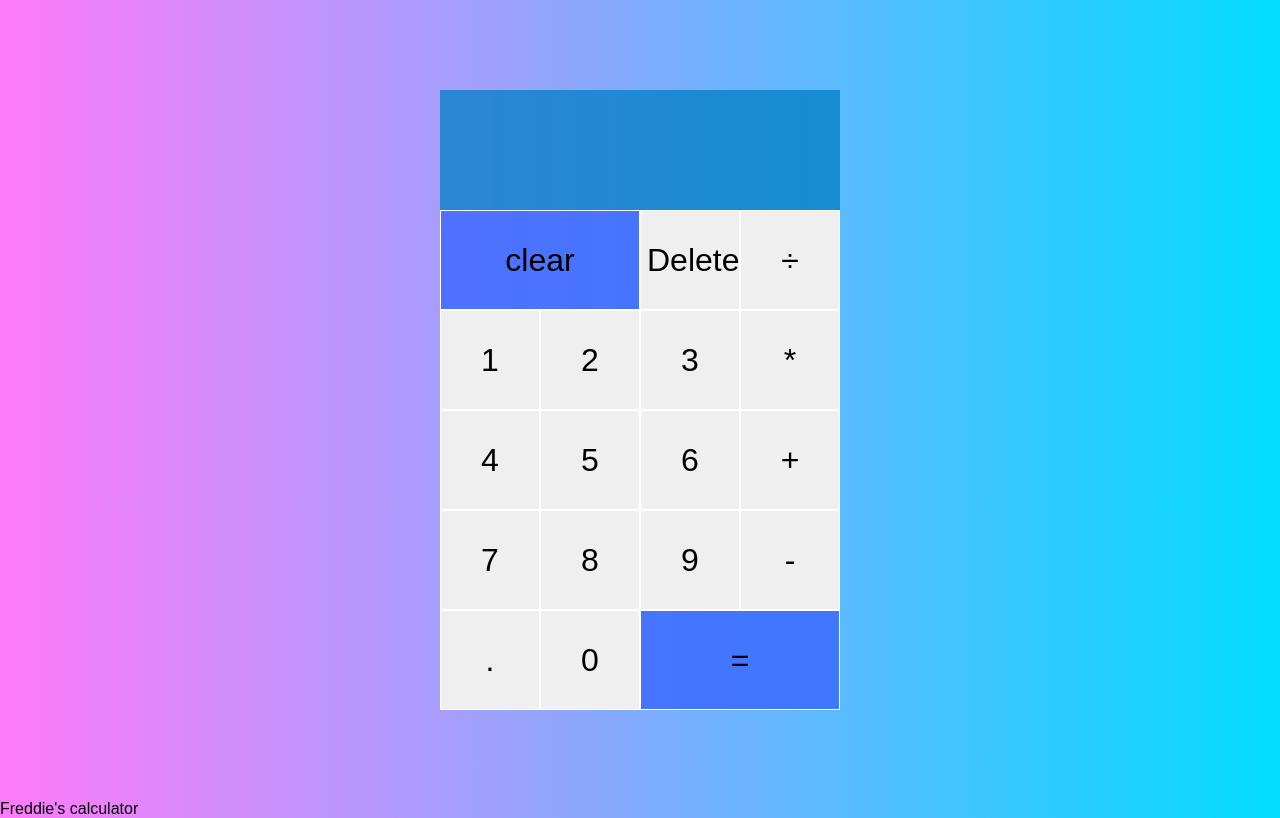
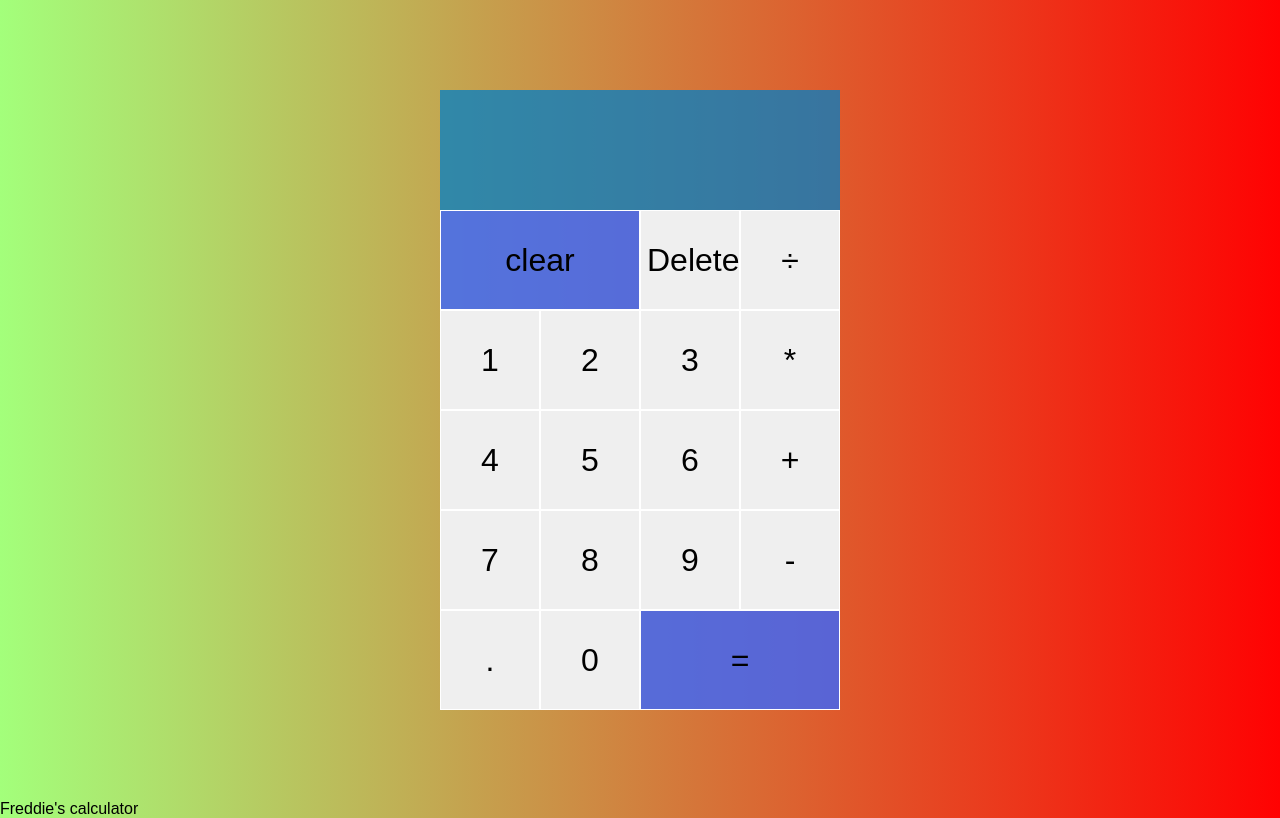
Before and after one commit to Shrekwudi/Calculator, a plain HTML site: page index.html in a window 1280 px wide. Drawn offline with Linux system fonts and the light colour scheme.

Commit message:
change gradient

```diff
--- a/style.css
+++ b/style.css
@@ -7,7 +7,7 @@
 body {
   margin: 0;
   padding: 0;
-  background: linear-gradient(to right, #ff7bfb, rgb(2, 221, 255));
+  background: linear-gradient(to right, #a3ff7b, rgb(255, 2, 2));
   }
 
   .calculator-grid {
```
